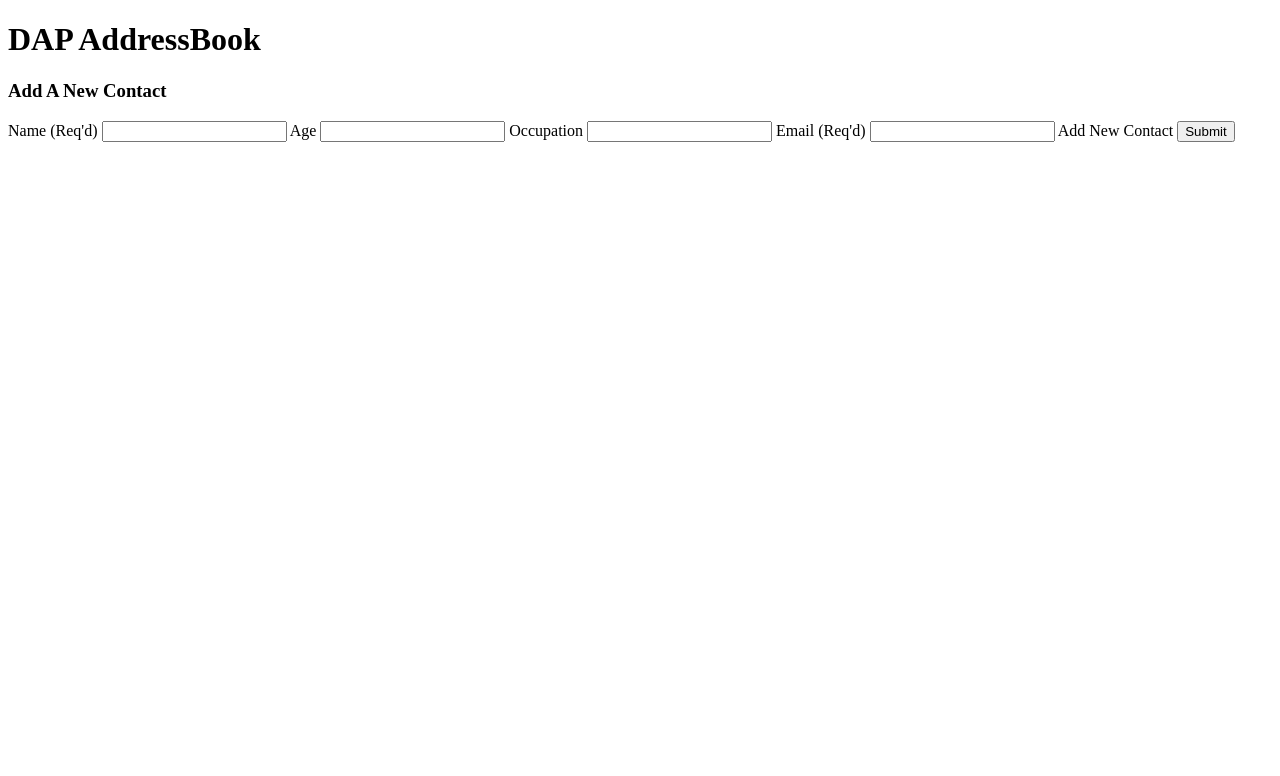
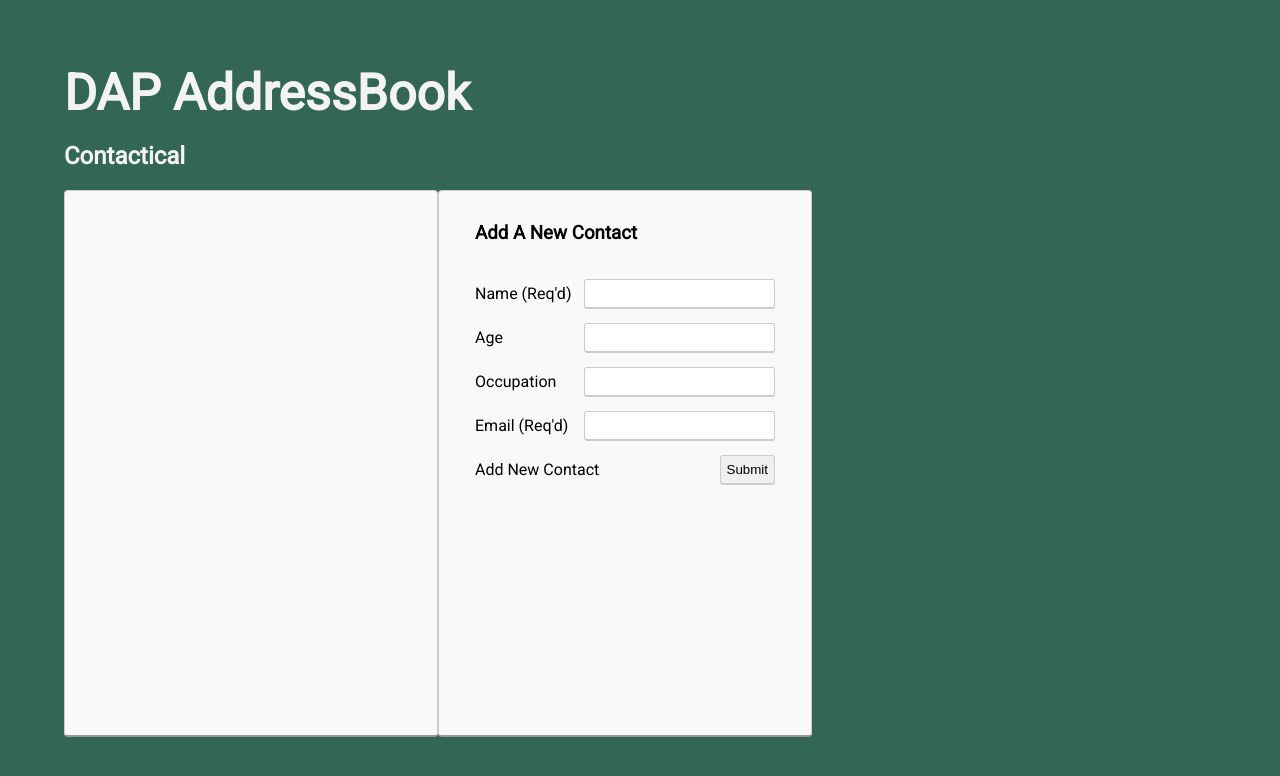
Before and after one commit to bpj101/dapaddressbook, a website: page app/index.html in a window 1280 px wide. Drawn offline with Linux system fonts and the light colour scheme; no server answers; files whose address does not match are found by name.

Commit message:
Added styling to the app

```diff
--- a/app/index.html
+++ b/app/index.html
@@ -2,11 +2,17 @@
 <html lang="en">
 <head>
   <meta charset="UTF-8">
-  <title>Document</title>
+  <title>DAP AddressBook</title>
   <script src="bower_components/angular/angular.js"></script>
+  <link href='http://fonts.googleapis.com/css?family=Roboto' rel='stylesheet' type='text/css'>
+  <link rel="stylesheet" type="text/css" href="styles/main.css">
+
 </head>
 <body ng-app="AddressBook">
-  <h1>DAP AddressBook</h1>
+  <div class="app-title">
+    <h1>DAP AddressBook</h1>
+    <h2>Contactical</h2>
+  </div>
   <div ng-controller="ContactCtrl" class="contact-list inline-module">
     <div ng-repeat='contact in contacts'>
             <h4>
--- /dev/null
+++ b/app/styles/main.css
@@ -0,0 +1,77 @@
+html {
+  font-family: roboto, monospace, sans-serif;
+}
+
+body {
+  margin: 64px;
+  background-color: #346656;
+}
+
+h1 {
+  font-size: 50px;
+  margin-bottom: 0px;
+}
+
+h1,h2 {
+  color: #f3f3f3;
+}
+
+h3 {
+  margin-bottom: 40px;
+}
+
+a {
+  color: #346656;
+}
+
+.inline-module {
+  background-color: #f9f9f9;
+  min-height:520px;
+  width:300px;
+  float: left;
+  margin: px 24px;
+  border: 1px solid #ccc;
+  border-bottom: 2px solid #999;
+  padding: 12px 36px;
+  border-radius: 4px;
+}
+
+.inline-module:nth-child(1) {
+  margin-left:0px;
+}
+
+input {
+  padding: 6px;
+  border: 1px solid #ccc;
+  border-bottom: 2px solid #ccc;
+  border-radius:3px;
+  margin-top: -5px;
+  float: right;
+}
+
+
+label {
+  display: block;
+  margin: 25px 0px;
+}
+
+input {
+
+}
+
+avatar span {
+  padding: 4px 5px;
+  margin: 0px 12px;
+  border: 1px solid #999;
+  border-bottom: 2px solid #999;
+  color: white;
+  background-color: #de1283;
+}
+
+.warning {
+  border: 1px solid #aaa;
+  border-bottom: 2px solid #ccc;
+  padding: 12px;
+  text-align: center;
+  background-color: #ffeeee;
+}
```
